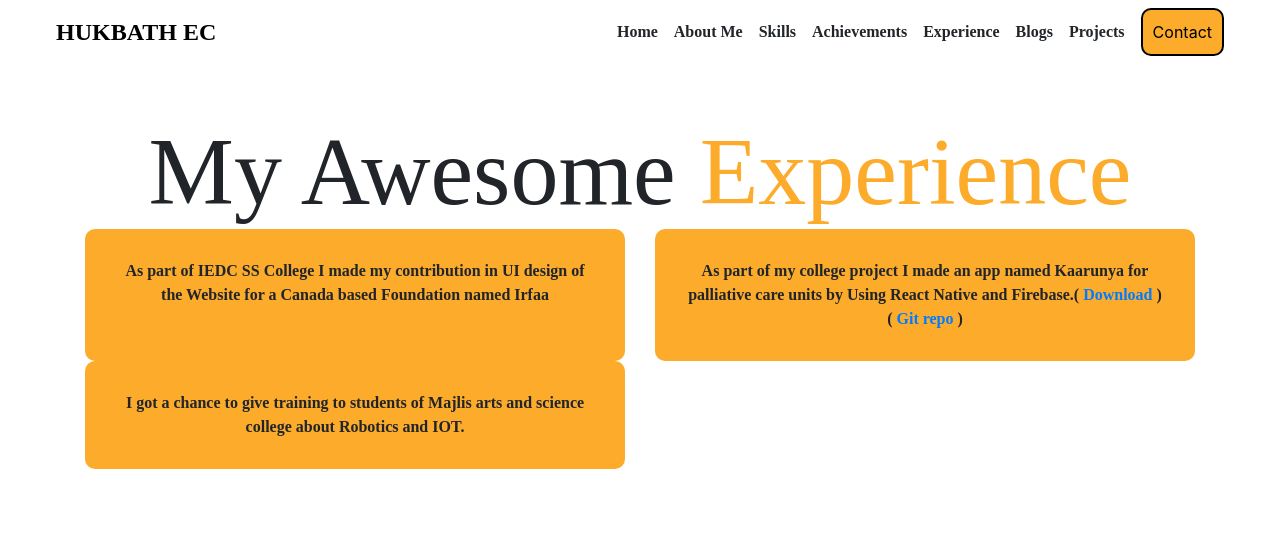
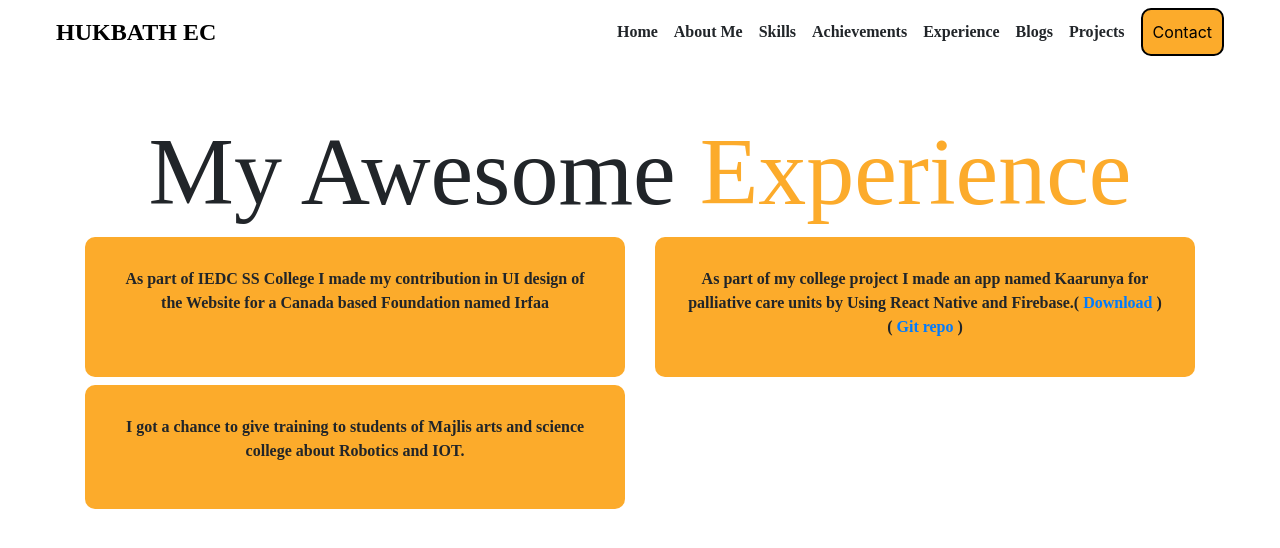
Before and after one commit to HuKKu-ec/Portfolio, a React (Create React App) app: page /experience in a window 1280 px wide. Shown: the top 548 px of the page. Built offline with nearby package versions, Linux system fonts and the light colour scheme; a web font is replaced by a local one.

Commit message:
margin top is added button in exp  page

```diff
--- a/src/pages/Experience.js
+++ b/src/pages/Experience.js
@@ -23,14 +23,14 @@ const Experience = () => {
         <Container>
           <Row>
             <Col xs={12} sm={6}>
-              <div className="box">
+              <div className="box mt-2">
                 {' '}
                 As part of IEDC SS College I made my contribution in UI design
                 of the Website for a Canada based Foundation named Irfaa
               </div>
             </Col>
             <Col xs={12} sm={6}>
-              <div className="box">
+              <div className="box mt-2">
                 As part of my college project I made an app named Kaarunya for
                 palliative care units by Using React Native and Firebase.({' '}
                 <a href="https://expo.dev/artifacts/d8d0591d-c5b5-41a8-a794-83fe8dfe42a2">
@@ -41,7 +41,7 @@ const Experience = () => {
               </div>
             </Col>
             <Col xs={12} sm={6}>
-              <div className="box">
+              <div className="box mt-3">
                 I got a chance to give training to students of Majlis arts and
                 science college about Robotics and IOT.
               </div>
```
